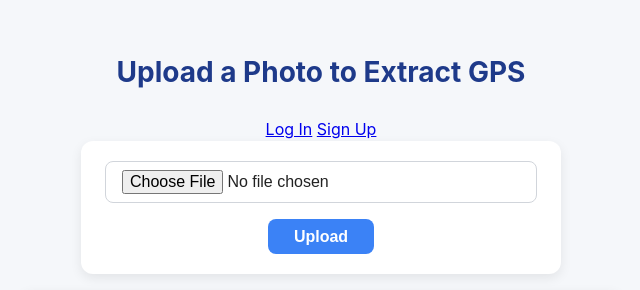
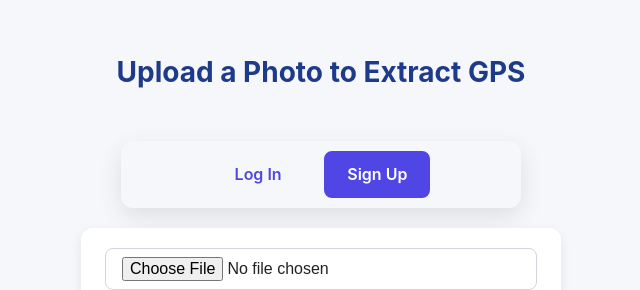
Before and after one commit to t0m0h1/gps_extractor_api, a Flask app: page / in a window 1280 px wide. Shown: the top 290 px of the page, without its empty margins (319-959 px from the left). Run offline with Flask 3, Linux system fonts and the light colour scheme.

Commit message:
fix links styling

```diff
--- a/templates/index.html
+++ b/templates/index.html
@@ -186,6 +186,55 @@
         max-width: 100%;
       }
     }
+
+    /* Styles for links at the top */
+    .container {
+  background: none;
+  padding: 10px;
+  border-radius: 12px;
+  box-shadow: 0 8px 24px rgba(0, 0, 0, 0.1);
+  width: 50%;
+  max-width: 400px;
+  /* Add flexbox to align links horizontally */
+  display: flex;
+  justify-content: center; /* center horizontally */
+  gap: 20px; /* space between links */
+  margin-top: 1.5rem;
+  margin-bottom: 20px;
+}
+
+/* Style for both links */
+.container a {
+  text-decoration: none;
+  font-weight: 600;
+  padding: 0.6rem 1.3rem;
+  border-radius: 8px;
+  font-size: 1rem;
+  transition: background-color 0.3s ease, color 0.3s ease;
+  border: 2px solid transparent;
+  color: #4f46e5; /* Indigo */
+  background-color: transparent;
+}
+
+/* Hover effect */
+.container a:hover {
+  background-color: #4f46e5;
+  color: white;
+  border-color: #4f46e5;
+}
+
+/* Special style for Sign Up link */
+.container a[href$='signup'] {
+  background-color: #4f46e5;
+  color: white;
+  border-color: #4f46e5;
+}
+
+.container a[href$='signup']:hover {
+  background-color: #4338ca;
+  border-color: #4338ca;
+}
+
   </style>
 </head>
 <body>
@@ -206,10 +255,12 @@
 
   <img id="preview" alt="Image preview" />
 
+  <button id="downloadJson">Download EXIF JSON</button>
+
   <div id="map"></div>
   <div id="result"></div>
 
-  <button id="downloadJson">Download EXIF JSON</button>
+
 
   <script src="https://unpkg.com/leaflet@1.9.4/dist/leaflet.js"></script>
   <script>
```
Also changed, not shown: templates/login.html (+52 -2 lines).
